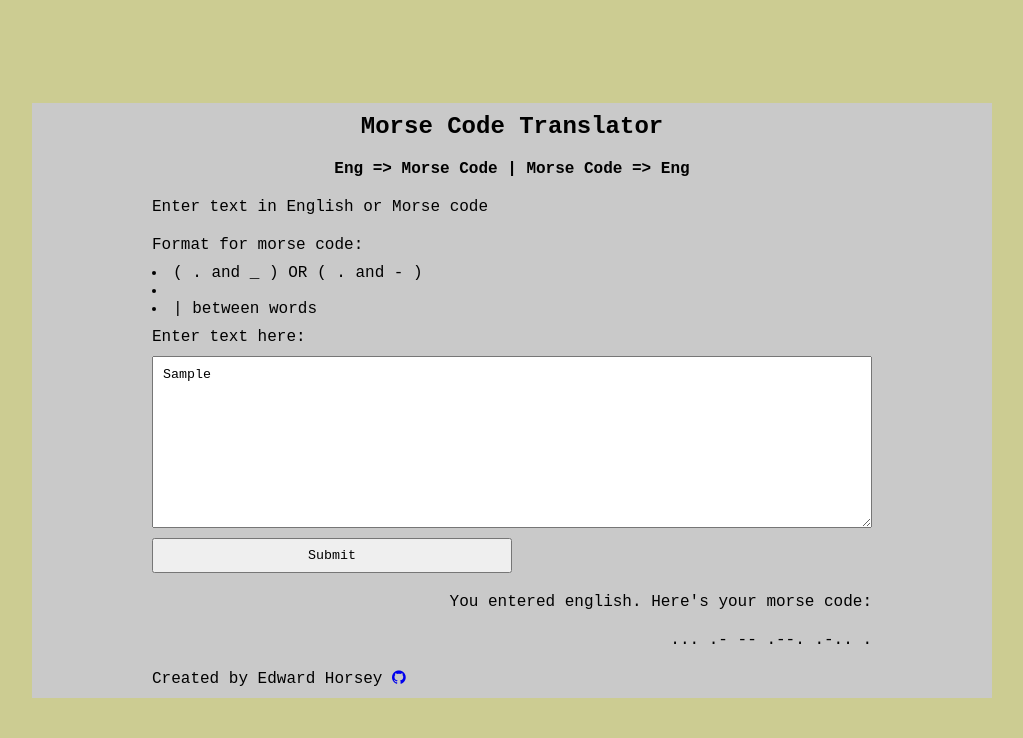
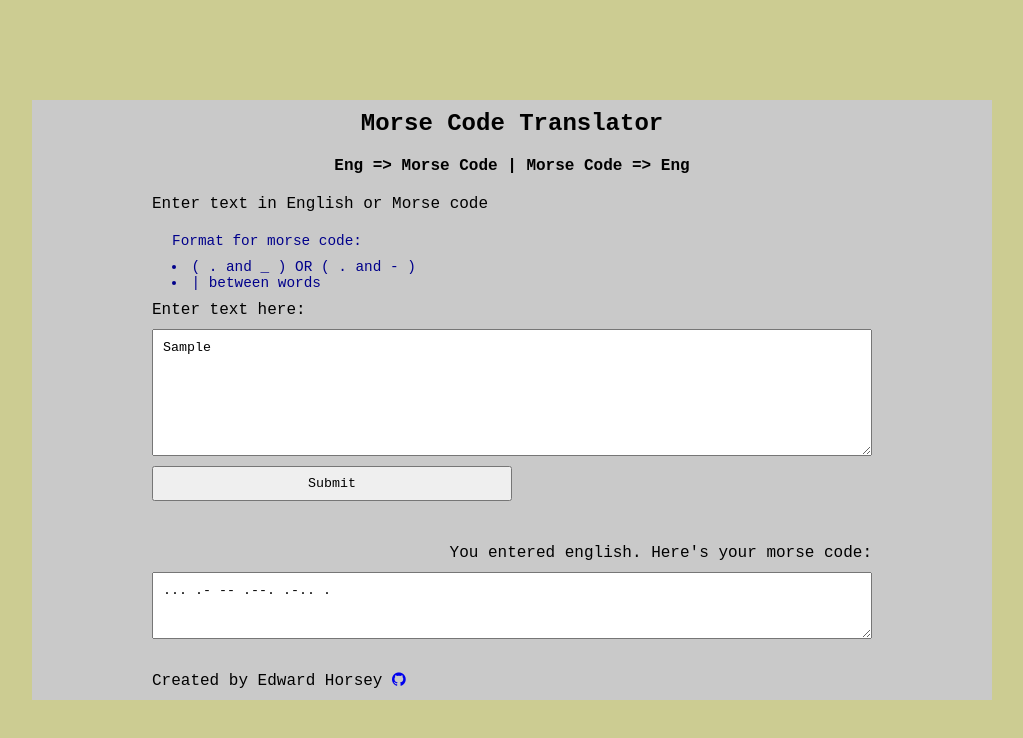
Before and after one commit to edwardhorsey/morse-code-generator, a plain HTML site: page index.html in a window 1280 px wide. Both pictures are taken after typing "Sample" into the empty fields and a click on the button "Submit". Shown: the whole page, without its empty margins (128-1151 px from the left). Drawn offline with Linux system fonts and the light colour scheme.

Commit message:
formatting

```diff
--- a/index.html
+++ b/index.html
@@ -14,19 +14,22 @@
     <h1>Morse Code Translator</h1>
     <h4>Eng => Morse Code | Morse Code => Eng</h4>
     <div class="input-section">
-    <p>Enter text in English or Morse code</p>
-    <p>Format for morse code:</p>
-    <li>( . and _ )   OR   ( . and - )<li>
-    <li>| between words</li>
-    <p>Enter text here:</p>
-    <textarea name="" id="input-in" cols="30" rows="10"></textarea>
-    <input type="button" value="Submit" id="submit-button" class="btn">
+      <p>Enter text in English or Morse code</p>
+      <div>
+        <p>Format for morse code:</p>
+        <li>( . and _ )   OR   ( . and - )</li>
+        <li>| between words</li>
+      </div>
+      <p>Enter text here:</p>
+      <textarea name="" id="input-in" cols="30" rows="7"></textarea>
+      <input type="button" value="Submit" id="submit-button" class="btn">
     </div>
 
 
     <div class="output-section">
     <p id="language-detect"></p>
-    <p class="output" id="morse-output"></p>
+    <textarea class="output" name="" id="morse-output" cols="30" rows="3"></textarea>
+
 
     </div>
 
--- a/main.js
+++ b/main.js
@@ -10,6 +10,7 @@ const morseDetectionUnderscore = (string) => /^[\._\s\|]+$/.test(string);
 
 const toHyphens = (str) => str.split('').map(e=>e.replace('_', '-')).join('');
 const fromHyphens = (str) => str.split('').map(e=>e.replace('-', '_')).join('');
+const fromFowardSlash = (str) => str.split('').map(e=>e.replace('/', '|')).join('');
 const trimWhiteSpace = (str) => str.replace(/\s+/g, ' ').trim();
 
 const turnIntoMorse = (str) => {
@@ -26,7 +27,6 @@ const turnIntoEnglish = (str) => {
   return output.map(e=>e.replace('|', ' ')).join('');
 }
 
-
 submitButton.addEventListener('click', ()=>{
   let input = userInput.value;
   outputBox.innerHTML = '';
@@ -40,4 +40,5 @@ submitButton.addEventListener('click', ()=>{
     langDetectOutput.innerHTML = 'You entered english. Here\'s your morse code:';
     outputBox.innerHTML = turnIntoMorse(input);
   }
+  outputBox.style.display = 'block';
 });
--- a/style.scss
+++ b/style.scss
@@ -37,6 +37,7 @@ body{
       p{
         padding: 10px 0px;
       }
+
       input.btn{
         width: 50%;
         margin: 10px 0px;
@@ -49,10 +50,24 @@ body{
 
       &.input-section{
         text-align: left;
+        div{
+          display:block;
+          white-space: nowrap;
+          margin: 0;
+          list-style-type: disc;
+          color: darkblue;
+          text-indent: 20px;
+          font-size: 0.9em;
+          height: fit-content;
+        }
       }
 
       &.output-section{
         text-align: right;
+        min-height: 150px;
+        textarea{
+          display:none;
+        }
       }
 
       a{
```
Also changed, not shown: style.css, 1 other file.
